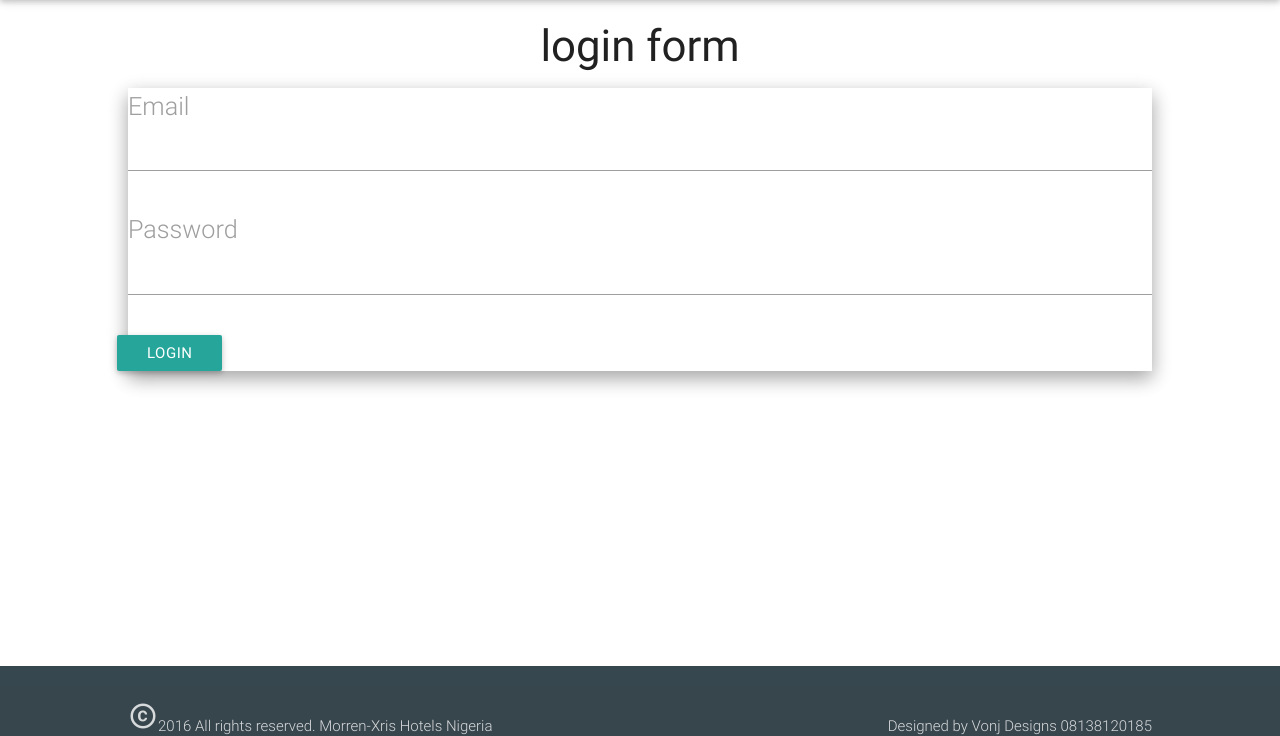
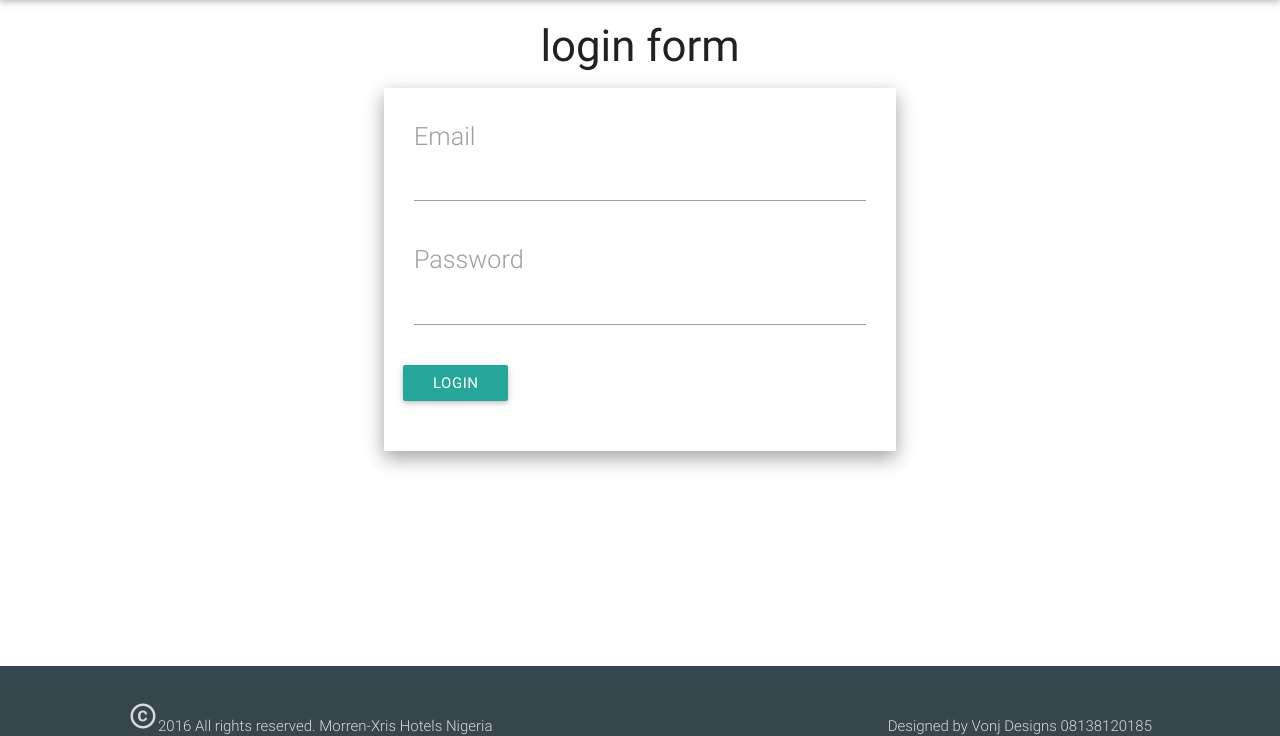
Before and after one commit to vonvick/library-application, a Flask app: page /login in a window 1280 px wide. Shown: the part 64-800 px from the top of the page. Run offline with Flask 2, Linux system fonts and the light colour scheme; parts of the project's set-up code (start-up, migrations or seed data) failed here and were passed over; some libraries are stand-ins or nearby versions.

Commit message:
resize the login container to be centralized

```diff
--- a/app/static/css/style.css
+++ b/app/static/css/style.css
@@ -11,3 +11,9 @@ body {
 main {
     flex: 1 0 auto;
 }
+
+.login-form {
+    width: 50%;
+    margin: auto;
+    padding: 30px;
+}
```
